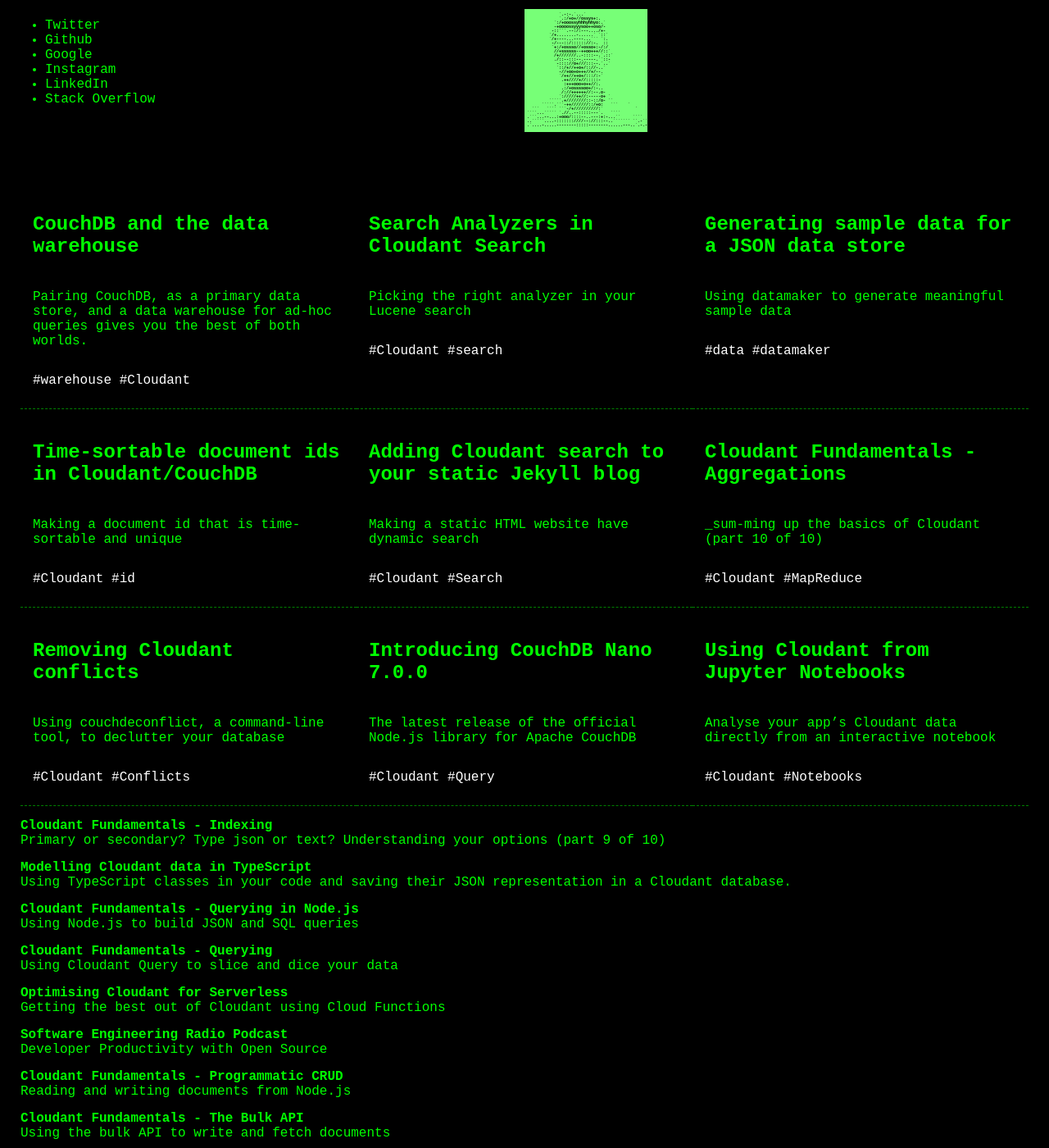
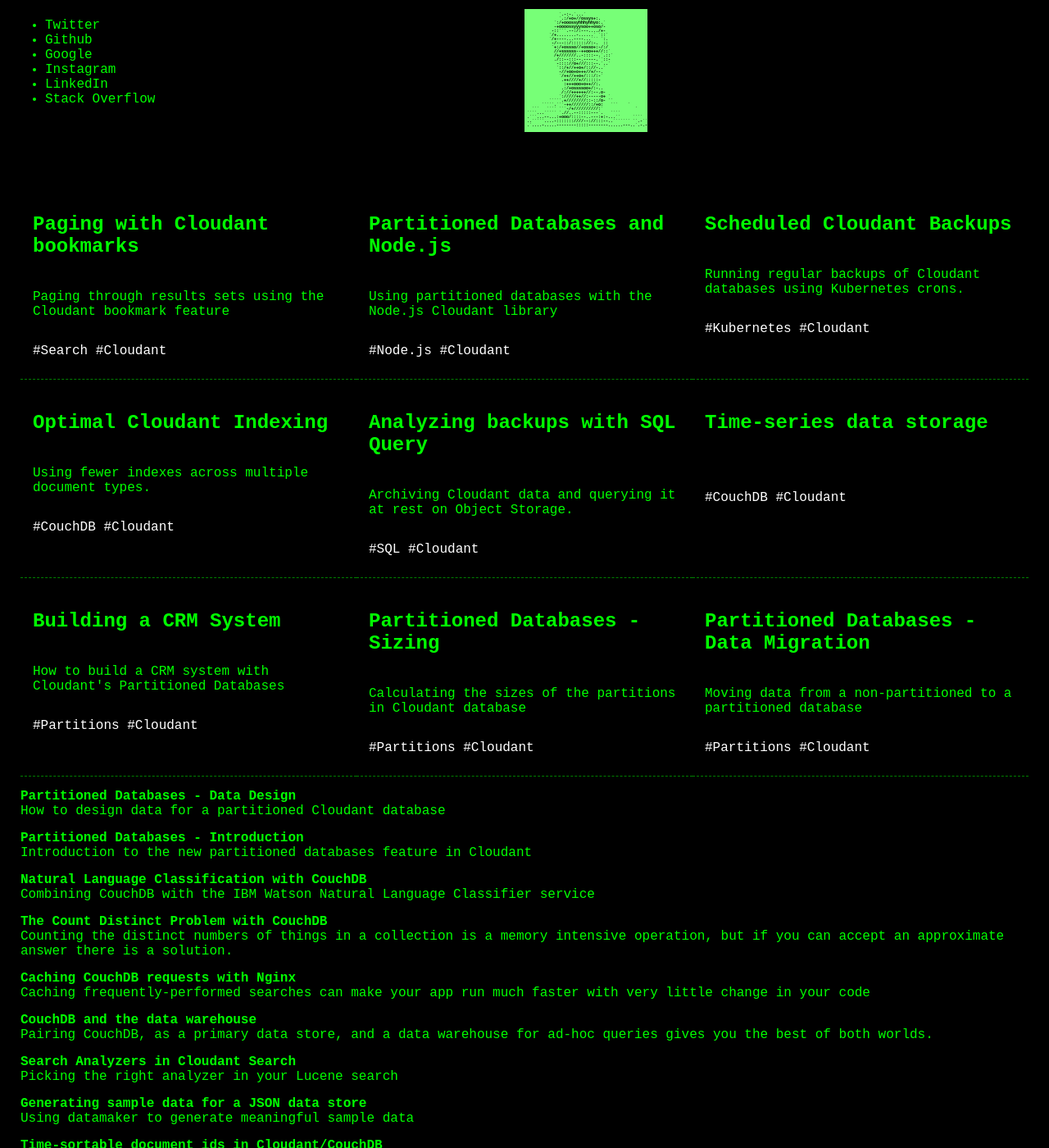
Before and after one commit to glynnbird/glynnbirddotcom, a Jekyll site: the page built from index.html, in a window 1280 px wide and 1400 px high, scrolled down 314 px. Shown: the whole window at 82% size. Built offline with Jekyll 4.4.1, drawn with Linux system fonts in a browser that asks for light colours.

Commit message:
more blogs

```diff
--- a/_data/blogs.yml
+++ b/_data/blogs.yml
@@ -1,3 +1,101 @@
+- url: https://blog.cloudant.com/2019/05/31/Paging-with-Cloudant-Bookmarks.html
+  title: Paging with Cloudant bookmarks
+  summary: Paging through results sets using the Cloudant bookmark feature
+  tags:
+    - Search
+    - Cloudant
+
+- url: https://blog.cloudant.com/2019/05/24/Partitioned-Databases-with-Cloudant-Libraries.html
+  title: Partitioned Databases and Node.js
+  summary: Using partitioned databases with the Node.js Cloudant library
+  tags:
+    - Node.js
+    - Cloudant
+
+- url: https://blog.cloudant.com/2019/05/15/Scheduled-Cloudant-Backups.html
+  title: Scheduled Cloudant Backups
+  summary: Running regular backups of Cloudant databases using Kubernetes crons.
+  tags:
+    - Kubernetes
+    - Cloudant
+
+- url: https://blog.cloudant.com/2019/05/10/Optimal-Cloudant-Indexing.html
+  title: Optimal Cloudant Indexing
+  summary: Using fewer indexes across multiple document types.
+  tags:
+    - CouchDB
+    - Cloudant
+
+- url: https://blog.cloudant.com/2019/04/23/Analysing-Cloudant-Backups-with-SQL-Query.html
+  title: Analyzing backups with SQL Query
+  summary: Archiving Cloudant data and querying it at rest on Object Storage.
+  tags:
+    - SQL
+    - Cloudant
+
+- url: https://blog.cloudant.com/2019/04/08/Time-series-data-storage.html
+  title: Time-series data storage
+  summary:
+  tags:
+    - CouchDB
+    - Cloudant
+
+- url: https://blog.cloudant.com/2019/03/29/Building-a-CRM-System.html
+  title: Building a CRM System
+  summary: How to build a CRM system with Cloudant's Partitioned Databases
+  tags:
+    - Partitions
+    - Cloudant
+
+- url: https://blog.cloudant.com/2019/03/05/Partition-Databases-Sizing.html
+  title: Partitioned Databases - Sizing
+  summary: Calculating the sizes of the partitions in Cloudant database
+  tags:
+    - Partitions
+    - Cloudant
+
+- url: https://blog.cloudant.com/2019/03/05/Partition-Databases-Data-Migration.html
+  title: Partitioned Databases - Data Migration
+  summary: Moving data from a non-partitioned to a partitioned database
+  tags:
+    - Partitions
+    - Cloudant
+
+- url: https://blog.cloudant.com/2019/03/05/Partition-Databases-Data-Design.html
+  title: Partitioned Databases - Data Design
+  summary: How to design data for a partitioned Cloudant database
+  tags:
+    - Partitions
+    - Cloudant
+
+- url: https://blog.cloudant.com/2019/03/05/Partition-Databases-Introduction.html
+  title: Partitioned Databases - Introduction
+  summary: Introduction to the new partitioned databases feature in Cloudant
+  tags:
+    - Partitions
+    - Cloudant
+
+- url: https://medium.com/datadriveninvestor/natural-language-classifcation-with-couchdb-5a5396b86207
+  title: Natural Language Classification with CouchDB
+  summary: Combining CouchDB with the IBM Watson Natural Language Classifier service
+  tags:
+    - CouchDB
+    - Cloudant
+
+- url: https://medium.com/@glynn_bird/the-count-distinct-problem-solved-by-couchdb-a2dea8d2f99a
+  title: The Count Distinct Problem with CouchDB
+  summary: Counting the distinct numbers of things in a collection is a memory intensive operation, but if you can accept an approximate answer there is a solution.
+  tags:
+    - CouchDB
+    - Cloudant
+
+- url: https://medium.com/@glynn_bird/caching-couchdb-requests-with-nginx-15dd1136e38f
+  title: Caching CouchDB requests with Nginx
+  summary: Caching frequently-performed searches can make your app run much faster with very little change in your code
+  tags:
+    - CouchDB
+    - Cloudant
+
 - url: https://medium.com/@glynn_bird/couchdb-and-the-data-warehouse-506b8ce81674
   title: CouchDB and the data warehouse
   summary: Pairing CouchDB, as a primary data store, and a data warehouse for ad-hoc queries gives you the best of both worlds.
```
